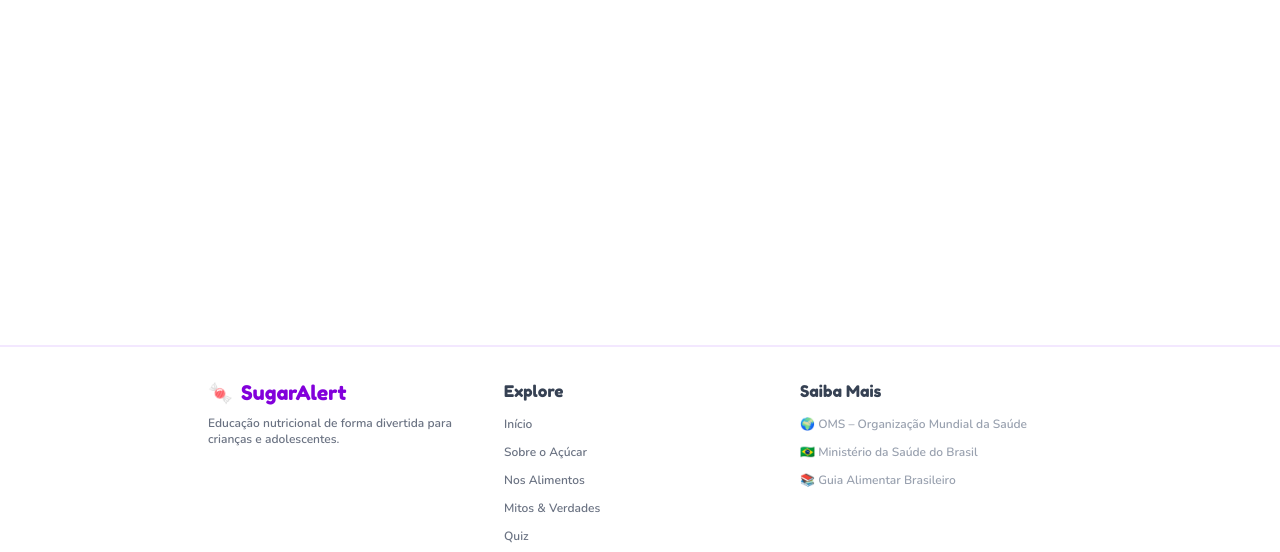
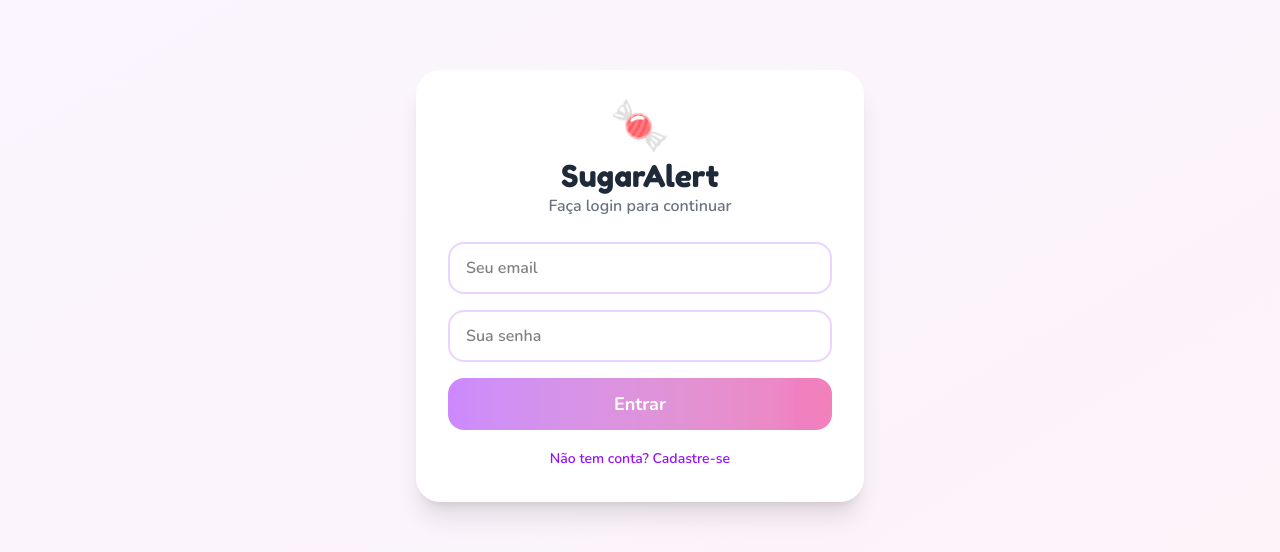
Before and after one commit to glomari1507-lang/Educanutri, a React (Vite) app: page /login in a window 1280 px wide. Shown: the part 172-724 px from the top of the page. Built offline with nearby package versions, Linux system fonts and the light colour scheme; no server answers.

Commit message:
Update App.tsx

```diff
--- a/src/App.tsx
+++ b/src/App.tsx
@@ -6,6 +6,8 @@ import AboutPage from "./pages/AboutPage";
 import FoodsPage from "./pages/FoodsPage";
 import MythsPage from "./pages/MythsPage";
 import QuizPage from "./pages/QuizPage";
+import LoginPage from "./pages/LoginPage";
+import FriendsPage from "./pages/FriendsPage";
 
 export default function App() {
   return (
@@ -19,6 +21,8 @@ export default function App() {
             <Route path="/alimentos" element={<FoodsPage />} />
             <Route path="/mitos" element={<MythsPage />} />
             <Route path="/quiz" element={<QuizPage />} />
+            <Route path="/login" element={<LoginPage />} />
+            <Route path="/amigos" element={<FriendsPage />} />
           </Routes>
         </main>
         <Footer />
```
